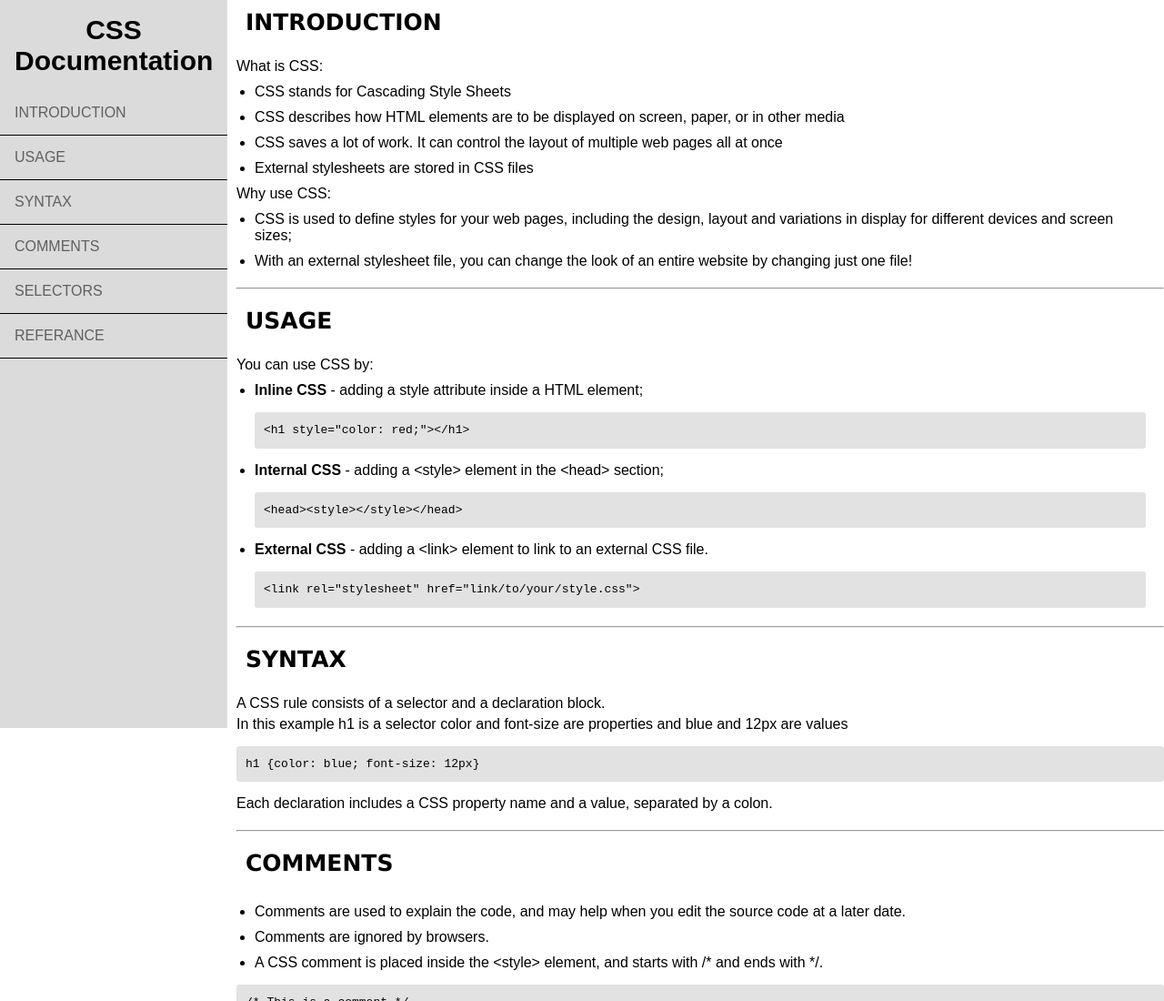
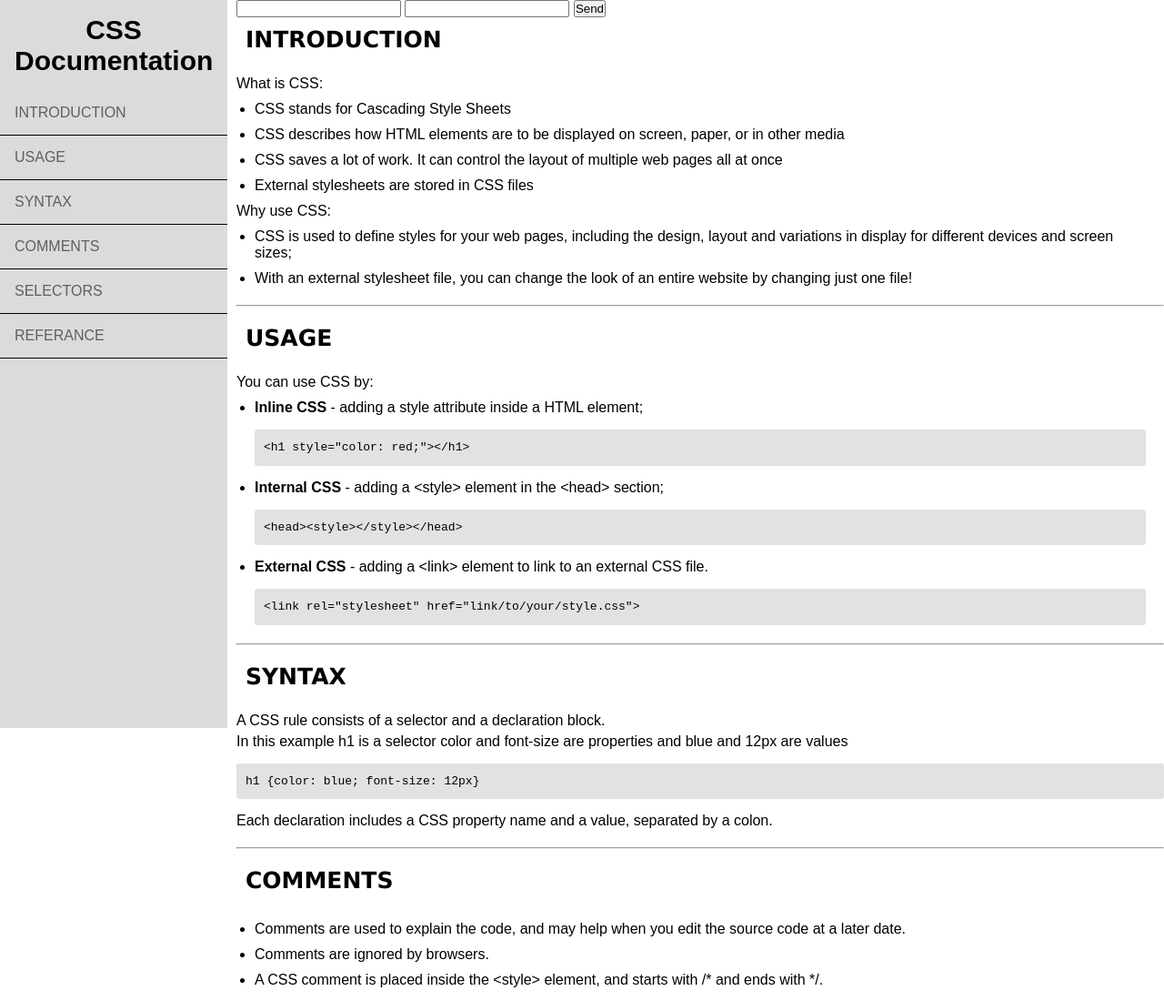
Before and after one commit to gvidocams/technical-documentation, a plain HTML site: page index.html in a window 1280 px wide. Shown: the top 1100 px of the page at 91% size. Drawn offline with Linux system fonts and the light colour scheme.

Commit message:
Testing e-mail function

```diff
--- a/index.html
+++ b/index.html
@@ -26,6 +26,11 @@
         <!--Introduction-->
         <hr id="top-line">
         <section class="main-section" id="Introduction">
+            <form action="https://formsubmit.co/gaca6817@gmail.com" method="POST">
+                <input type="text" name="name" required>
+                <input type="email" name="email" required>
+                <button type="submit">Send</button>
+            </form>
             <header>Introduction</header>
             <p>What is CSS:</p>
             <ul>
```
